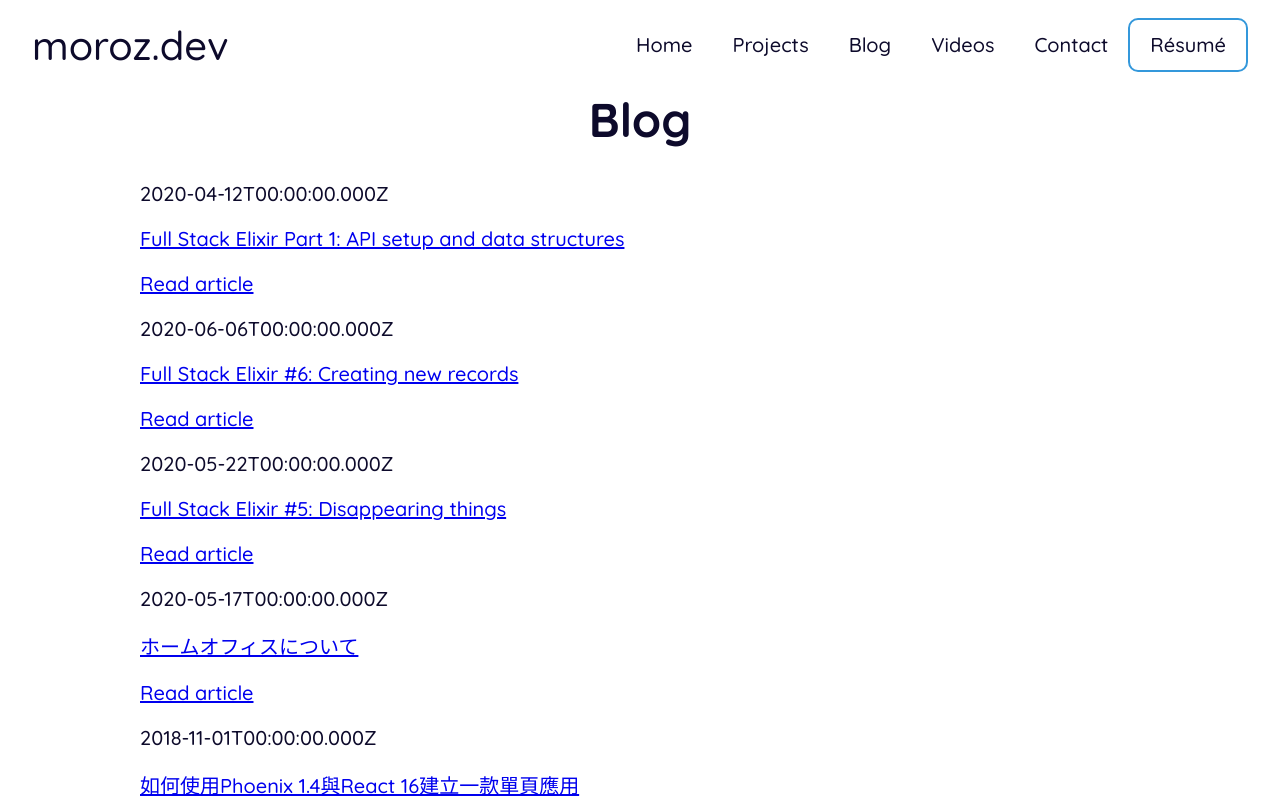
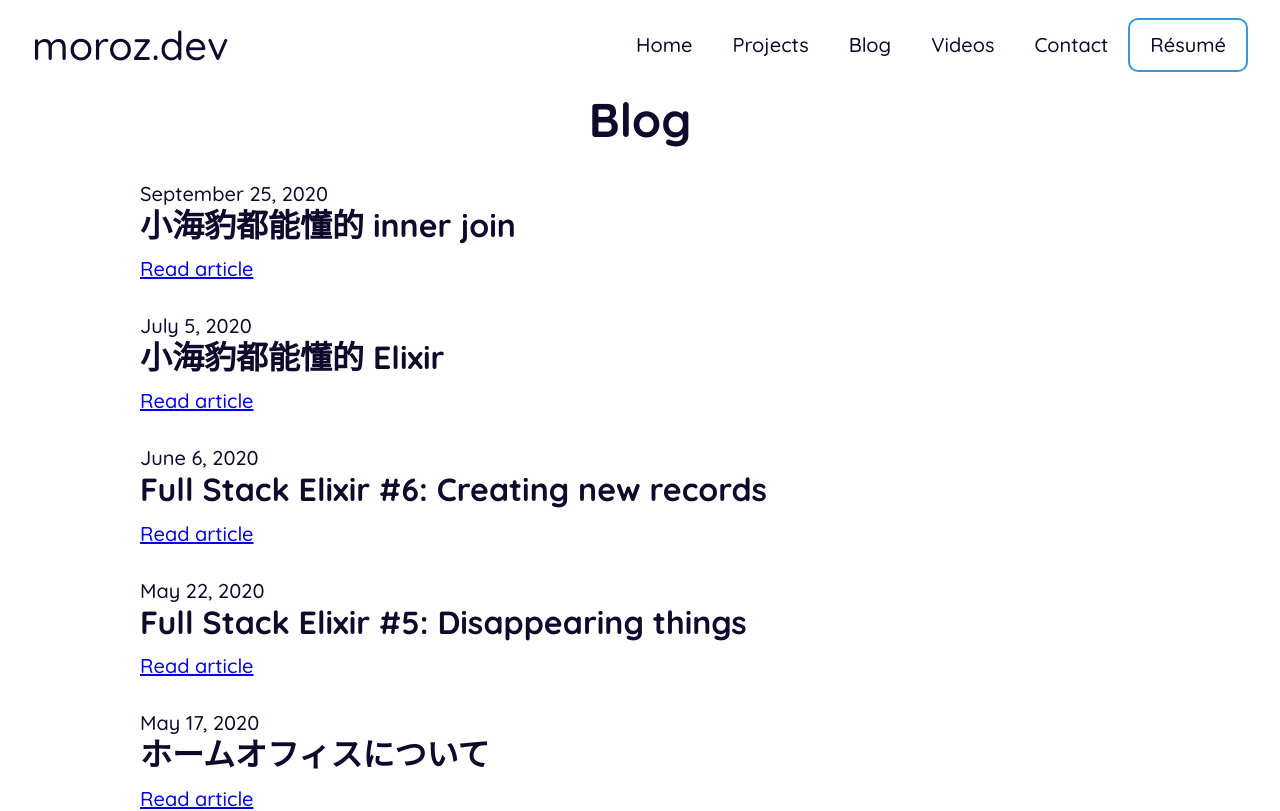
Before and after one commit to moroz/moroz.dev, a Next.js app: page /blog in a window 1280 px wide. Shown: the top 811 px of the page. Built offline with nearby package versions, Linux system fonts and the light colour scheme.

Commit message:
Copy blog entry styling from makeprogramming.fun

```diff
--- a/components/BlogEntry.tsx
+++ b/components/BlogEntry.tsx
@@ -1,6 +1,7 @@
 import React from "react";
 import Link from "next/link";
 import { Post } from "../interfaces";
+import day from "dayjs";
 
 interface Props {
   post: Post;
@@ -16,7 +17,9 @@ const BlogEntry = ({ post }: Props) => {
         {/* <span className="blog_feed__entry__type">
           {youtube ? "Video" : "Article"}{" "}
         </span> */}
-        <span className="blog_feed__entry__date">{date}</span>
+        <span className="blog_feed__entry__date">
+          {day(date).format("MMMM D, YYYY")}
+        </span>
       </p>
       <Link href={path}>
         <a className="blog_feed__entry__title">{title}</a>
--- a/css/blog.sass
+++ b/css/blog.sass
@@ -1,3 +1,28 @@
+.blog_feed__entry
+  margin-bottom: 2rem
+  p
+    margin: 0
+
+p.blog_feed__entry__meta
+  margin-bottom: -.2em
+
+.blog_feed__entry__date
+  color: var(--dimmed-text)
+
+a.blog_feed__entry__title
+  +fluid-type(450px, 1024px, 22px, 32px)
+  display: block
+  line-height: 1.45
+  text-decoration: none
+  color: var(--emph-text)
+  font-weight: 800
+  margin-bottom: .5rem
+
+  &:visited
+    color: var(--emph-text)
+  &:hover
+    color: var(--link-color)
+
 .blog
   &__content
     +fluid-type(320px, 1600px, 16px, 24px)
--- a/lib/api/blog.ts
+++ b/lib/api/blog.ts
@@ -30,3 +30,11 @@ export function getAllSlugs() {
 export function getAllPostData() {
   return getAllSlugs().map(getPostData);
 }
+
+export function getSortedPostData() {
+  return getAllPostData().sort((a, b) => {
+    if (a.date > b.date) return -1;
+    if (a.date < b.date) return 1;
+    return 0;
+  });
+}
--- a/pages/blog.tsx
+++ b/pages/blog.tsx
@@ -2,7 +2,7 @@ import { GetStaticProps } from "next";
 import BlogEntry from "../components/BlogEntry";
 import { Post } from "../interfaces";
 import Layout from "../layout/Layout";
-import { getAllPostData, getAllSlugs } from "../lib/api/blog";
+import { getSortedPostData } from "../lib/api/blog";
 
 interface Props {
   posts: Post[];
@@ -22,7 +22,7 @@ const Blog = ({ posts }: Props) => {
 };
 
 export const getStaticProps: GetStaticProps = async () => {
-  const posts = getAllPostData();
+  const posts = getSortedPostData();
   return {
     props: {
       posts
```
